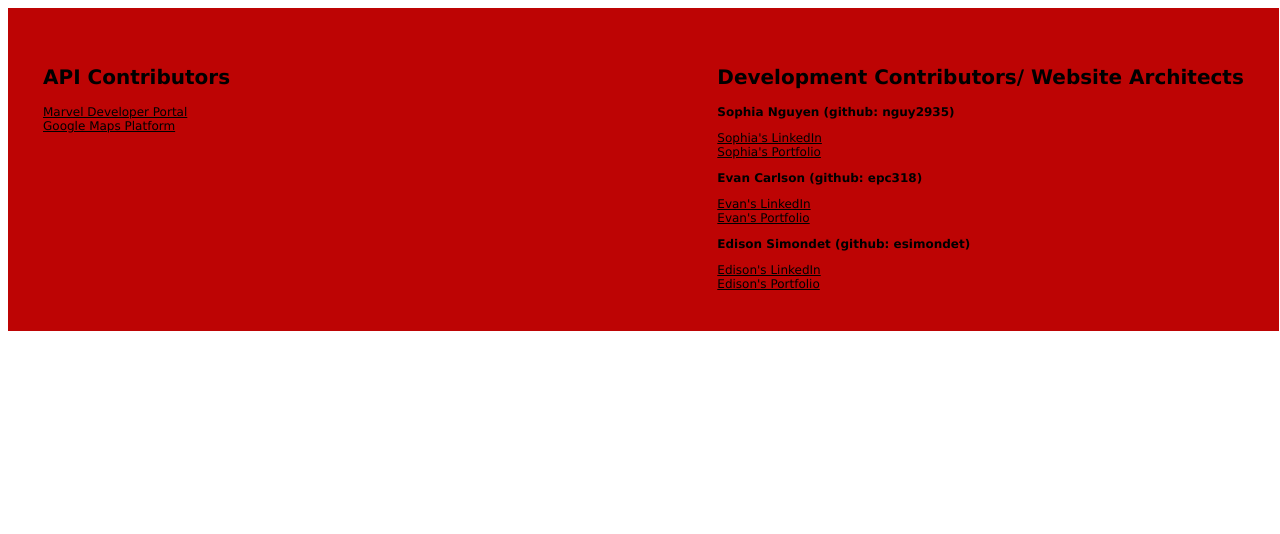
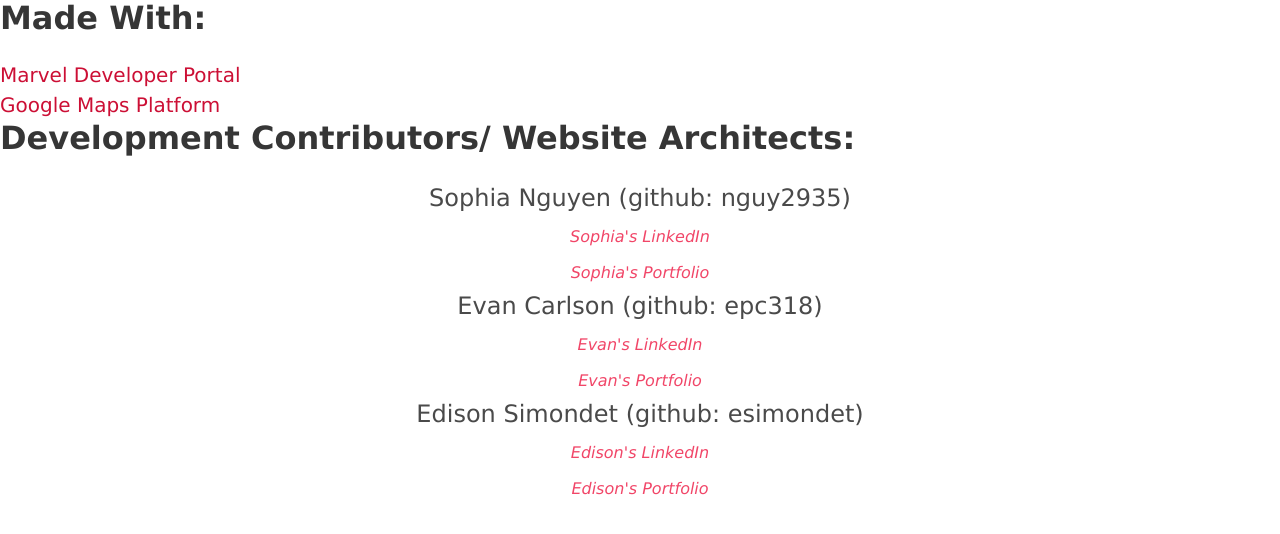
Before and after one commit to esimondet/front-end-project, a plain HTML site: page index.html in a window 1280 px wide. Drawn offline with nearby package versions, Linux system fonts and the light colour scheme.

Commit message:
starting bulma on footer

```diff
--- a/assets/css/style.css
+++ b/assets/css/style.css
@@ -4,25 +4,5 @@
 }
 
 /* FOOTER STYLES START */
-footer {
-    background: #bd0404;
-    padding: 40px 35px;
-    display: flex;
-    justify-content: space-between;
-    flex-wrap: wrap;
-    width: 95%;
-  }
 
-  footer h2 {
-    color: #000000;
-    font-size: 20px;
-    margin: 1;
-  }
-
-  footer div {
-  }
-
-  footer a {
-    color: #000000;
-  }
   /* END FOOTER STYLES */
--- a/index.html
+++ b/index.html
@@ -6,47 +6,47 @@
     <meta http-equiv="X-UA-Compatible" content="IE=edge">
     <meta name="viewport" content="width=device-width, initial-scale=1.0">
     <link rel="stylesheet" href="assets/css/style.css" />
+    <link rel="stylesheet" href="https://cdn.jsdelivr.net/npm/bulma@0.9.3/css/bulma.min.css">
     <link rel="icon" href="./assets/images/favicon.ico">
     <title>Document</title>
 </head>
 
 <body>
-
     <script src="https://cdnjs.cloudflare.com/ajax/libs/crypto-js/3.1.9-1/crypto-js.js"></script>
     <script src="https://code.jquery.com/jquery-3.4.1.min.js"></script>
     <script src="assets/js/script.js"></script>
 
 
 
-    <footer>
-      <!--API contribution DIV-->
+
+   <footer>
+     <!--API contribution div-->
      <div>
-      <h2>API Contributors</h2>
-          <a href="https://developer.marvel.com/">Marvel Developer Portal</a><br />
-          <a href="https://developers.google.com/maps/">Google Maps Platform</a>
+      <h2 class="title  has-text-left">Made With:</h2>
+          <a class="is-size-5 has-text-danger-dark" href="https://developer.marvel.com/">Marvel Developer Portal</a><br />
+          <a class="is-size-5 has-text-danger-dark" href="https://developers.google.com/maps/">Google Maps Platform</a>
      </div>
-
+     <!--Authors div-->
      <div>
-      <h2>Development Contributors/ Website Architects</h2>
-       <div>
+      <h2 class="title">Development Contributors/ Website Architects:</h2>
+       <div class="is-size-4 has-text-centered">
          <h3>Sophia Nguyen (github: nguy2935)</h3>
-         <a href="https://www.linkedin.com/in/sophia-nguyen-297863164/">Sophia's LinkedIn</a><br />
-         <a href="https://nguy2935.github.io/portfolio/">Sophia's Portfolio</a>
+         <a class="is-size-6 is-italic has-text-danger" href="https://www.linkedin.com/in/sophia-nguyen-297863164/">Sophia's LinkedIn</a><br />
+         <a class="is-size-6 is-italic has-text-danger" href="https://nguy2935.github.io/portfolio/">Sophia's Portfolio</a>
        </div>
 
-       <div>
+       <div class="is-size-4 has-text-centered">
           <h3>Evan Carlson (github: epc318)</h3>
-          <a href="https://www.linkedin.com/in/evanpcarlson/">Evan's LinkedIn</a><br />
-          <a href="https://epc318.github.io/Portfolio/">Evan's Portfolio</a>
+          <a class="is-size-6 is-italic has-text-danger" href="https://www.linkedin.com/in/evanpcarlson/">Evan's LinkedIn</a><br />
+          <a class="is-size-6 is-italic has-text-danger" href="https://epc318.github.io/Portfolio/">Evan's Portfolio</a>
         </div>
 
-        <div>
+        <div class="is-size-4 has-text-centered">
           <h3>Edison Simondet (github: esimondet)</h3>
-          <a href="https://www.linkedin.com/in/edison-simondet-8863a1209/">Edison's LinkedIn</a><br />
-          <a href="https://esimondet.github.io/challenge-two-professional-portfolio/">Edison's Portfolio</a>
+          <a class="is-size-6 is-italic has-text-danger" href="https://www.linkedin.com/in/edison-simondet-8863a1209/">Edison's LinkedIn</a><br />
+          <a class="is-size-6 is-italic has-text-danger" href="https://esimondet.github.io/challenge-two-professional-portfolio/">Edison's Portfolio</a>
         </div>
      </div>
-
    </footer>
 </body>
 
```
